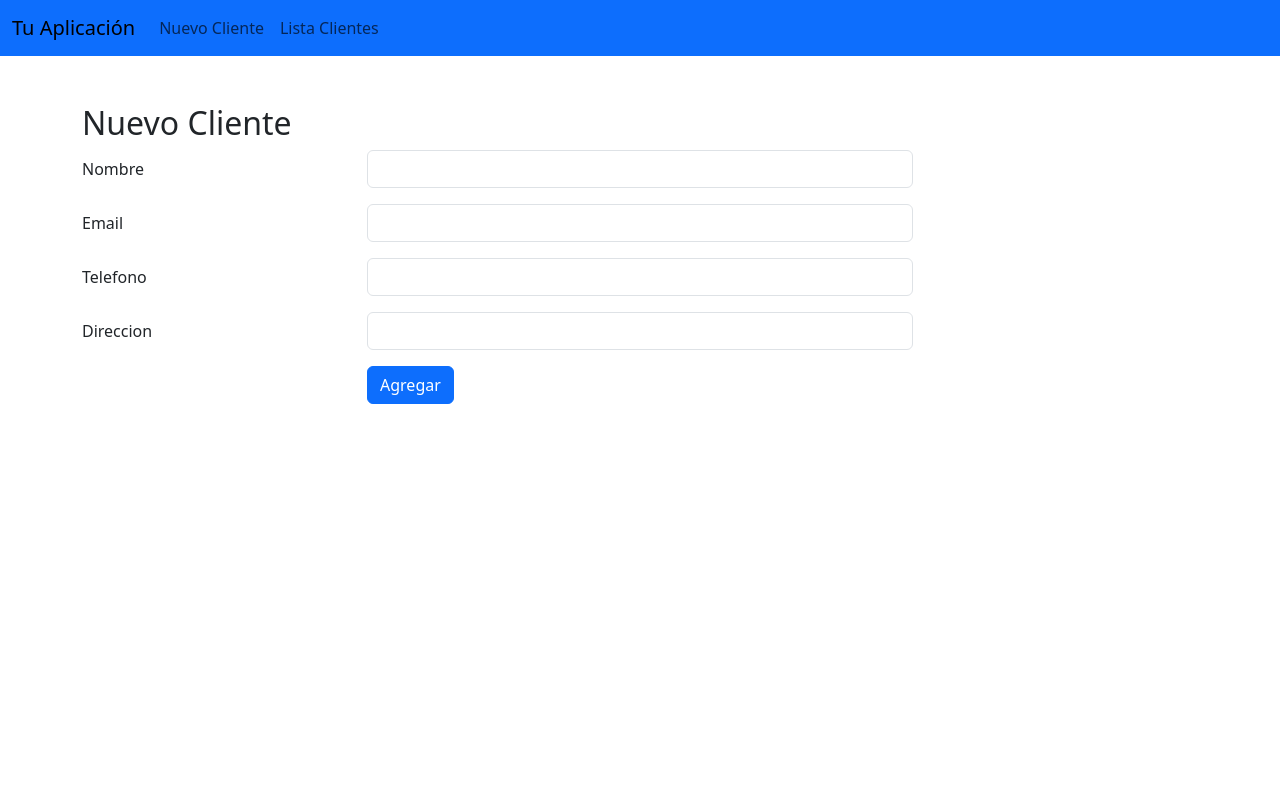
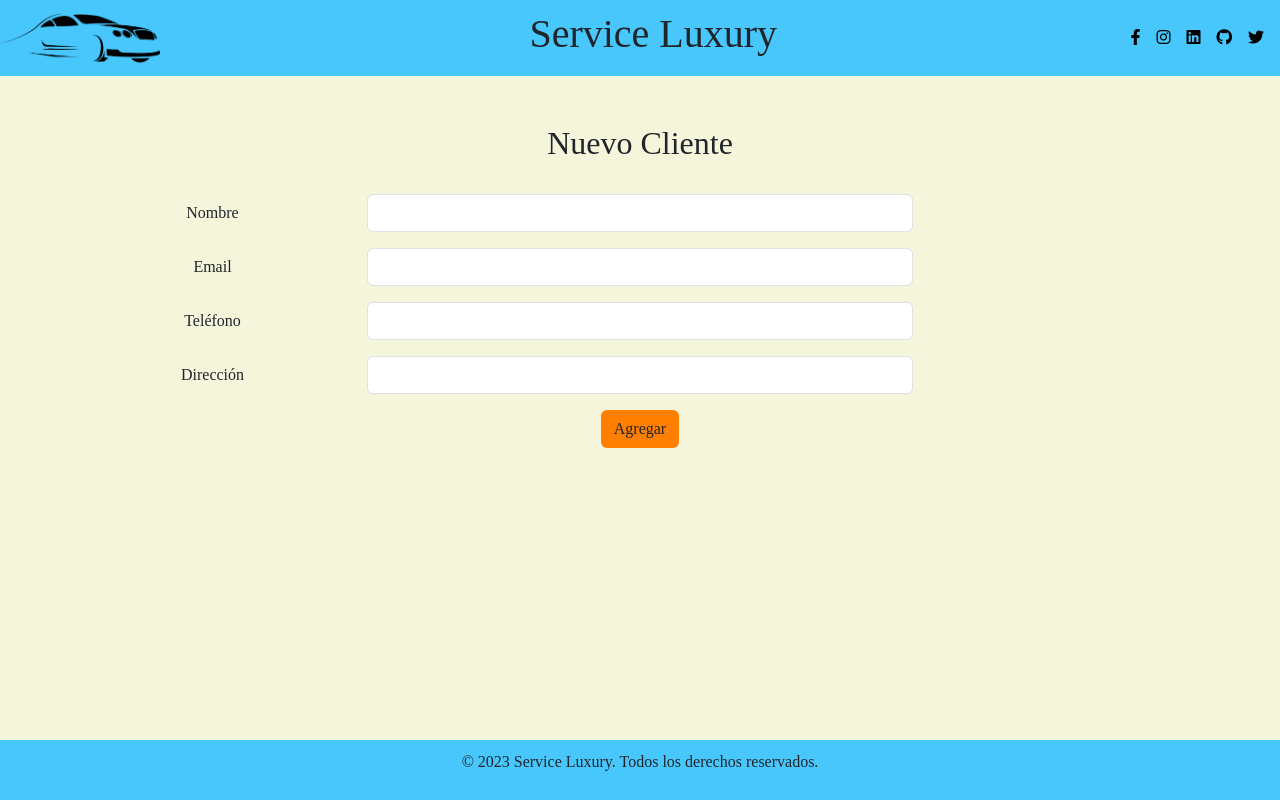
Before and after one commit to Samucontreras/CRUDPHP, a PHP site: page /crear.php in a window 1280 px wide. Run offline with PHP 8.4, Linux system fonts and the light colour scheme.

Commit message:
Modificacion y Actualizaciones

```diff
--- /dev/null
+++ b/Mensaje.js
@@ -0,0 +1,6 @@
+setTimeout(function () {
+    var successMessage = document.getElementById('success-message');
+    if (successMessage) {
+        successMessage.style.display = 'none';
+    }
+}, 3000); // 3000
--- a/crear.php
+++ b/crear.php
@@ -24,25 +24,33 @@ if ($_SERVER['REQUEST_METHOD'] == 'POST') {
     // Validar campos
     if (empty($name) || empty($email) || empty($phone) || empty($address)) {
         $errorMessage = "Todos los campos son requeridos";
+    } elseif (!filter_var($email, FILTER_VALIDATE_EMAIL)) {
+        $errorMessage = "El formato del correo electrónico no es válido";
+    } elseif (!preg_match("/^\d{9}$/", $phone)) {
+        $errorMessage = "El formato del número de teléfono no es válido";
     } else {
         // Verificar si el correo electrónico ya está en uso
-        $checkDuplicateEmail = "SELECT * FROM clientes WHERE email='$email'";
-        $duplicateResult = $connection->query($checkDuplicateEmail);
+        $checkDuplicateEmail = "SELECT * FROM clientes WHERE email=?";
+        $stmt = $connection->prepare($checkDuplicateEmail);
+        $stmt->bind_param("s", $email);
+        $stmt->execute();
+        $duplicateResult = $stmt->get_result();
 
         if ($duplicateResult->num_rows > 0) {
             $errorMessage = "El correo electrónico ya está en uso. Por favor, utiliza otro.";
         } else {
             // Agregar cliente a la base de datos
-            $sql = "INSERT INTO clientes (name, email, phone, address) " .
-                    "VALUES ('$name', '$email', '$phone', '$address')";
-            $result = $connection->query($sql);
+            $sql = "INSERT INTO clientes (name, email, phone, address) VALUES (?, ?, ?, ?)";
+            $stmt = $connection->prepare($sql);
+            $stmt->bind_param("ssss", $name, $email, $phone, $address);
+            $result = $stmt->execute();
 
             if ($result) {
                 $successMessage = "Cliente agregado correctamente";
                 // Limpiar los valores después de una inserción exitosa
                 $name = $email = $phone = $address = "";
             } else {
-                $errorMessage = "Error al agregar el cliente: " . $connection->error;
+                $errorMessage = "Error al agregar el cliente: " . $stmt->error;
             }
         }
     }
@@ -51,42 +59,67 @@ if ($_SERVER['REQUEST_METHOD'] == 'POST') {
 
 <!DOCTYPE html>
 <html lang="en">
+
 <head>
     <meta charset="UTF-8">
     <meta name="viewport" content="width=device-width, initial-scale=1.0">
     <title>Formulario</title>
     <link rel="stylesheet" href="https://cdn.jsdelivr.net/npm/bootstrap@5.3.2/dist/css/bootstrap.min.css">
     <script src="https://cdn.jsdelivr.net/npm/bootstrap@5.3.2/dist/js/bootstrap.bundle.min.js"></script>
+    <link rel="stylesheet" href="https://cdnjs.cloudflare.com/ajax/libs/font-awesome/6.0.0/css/all.min.css">
+    <link rel="stylesheet" href="estilo.css">
 </head>
+
 <body>
-    <nav class="navbar navbar-expand-lg navbar-light bg-primary">
-        <div class="container-fluid">
-            <a class="navbar-brand" href="/CRUDPHP/index.php">Tu Aplicación</a>
-            <button class="navbar-toggler" type="button" data-toggle="collapse" data-target="#navbarNav" aria-controls="navbarNav" aria-expanded="false" aria-label="Toggle navigation">
-                <span class="navbar-toggler-icon"></span>
-            </button>
-            <div class="collapse navbar-collapse" id="navbarNav">
-                <ul class="navbar-nav">
-                    <li class="nav-item">
-                        <a class="nav-link" href="/CRUDPHP/crear.php">Nuevo Cliente</a>
-                    </li>
-                    <li class="nav-item">
-                        <a class="nav-link" href="/CRUDPHP/index.php">Lista Clientes</a>
-                    </li>
-                </ul>
-            </div>
-        </div>
+    <!-- NavBar -->
+    <nav class="navbar navbar-custom">
+        <a class="navbar-brand" href="/crudphp/index.php">
+            <img src="/crudphp/img/logo.png" width="160" height="50" class="d-inline-block align-top" alt=""></a>
+        <h1 class="h">Service Luxury</h1>
+        <ul class="navbar-nav d-flex flex-row">
+            <!-- Icons -->
+            <li class="nav-item me-2 me-lg-3">
+                <a class="nav-link" href="#">
+                    <i class="fab fa-facebook-f text-black"></i>
+                </a>
+            </li>
+            <li class="nav-item me-2 me-lg-3">
+                <a class="nav-link" href="#">
+                    <i class="fab fa-instagram text-black"></i>
+                </a>
+            </li>
+            <li class="nav-item me-2 me-lg-3">
+                <a class="nav-link" href="#">
+                    <i class="fab fa-linkedin text-black"></i>
+                </a>
+            </li>
+            <li class="nav-item me-2 me-lg-3">
+                <a class="nav-link" href="#">
+                    <i class="fab fa-github text-black"></i>
+                </a>
+            </li>
+            <li class="nav-item me-2 me-lg-3">
+                <a class="nav-link" href="#">
+                    <i class="fab fa-twitter text-black"></i>
+                </a>
+            </li>
+        </ul>
     </nav>
+    <!-- Fin NavBar -->
 
     <div class="container my-5">
-        <h2>Nuevo Cliente</h2>
+        <h2 class="text-center">Nuevo Cliente</h2><br>
 
         <?php
         if (!empty($errorMessage)) {
             echo "
-            <div class='alert alert-warning alert-dismissible fade show' role='alert'>
-                <strong>$errorMessage</strong>
-                <button type='button' class='btn-close' data-bs-dismiss='alert' aria-label='Close'></button>
+            <div class='row mb-3'>
+                <div class='offset-sm-3 col-sm-6'>
+                    <div class='alert alert1 alert-dismissible fade show' role='alert'>
+                        <strong>$errorMessage</strong>
+                         <button type='button' class='btn-close' data-bs-dismiss='alert' aria-label='Close'></button>
+                    </div>
+                </div>
             </div>
             ";
         }
@@ -95,7 +128,7 @@ if ($_SERVER['REQUEST_METHOD'] == 'POST') {
             echo "
             <div class='row mb-3'>
                 <div class='offset-sm-3 col-sm-6'>
-                    <div class='alert alert-success alert-dismissible fade show' role='alert'>
+                    <div class='alert alert2 alert-dismissible fade show' role='alert'>
                         <strong>$successMessage</strong>
                         <button type='button' class='btn-close' data-bs-dismiss='alert' aria-label='Close'></button>
                     </div>
@@ -105,7 +138,7 @@ if ($_SERVER['REQUEST_METHOD'] == 'POST') {
         }
         ?>
 
-        <form method="post">
+        <form method="post" class="text-center">
             <div class="row mb-3">
                 <label class="col-sm-3 col-form-label">Nombre</label>
                 <div class="col-sm-6">
@@ -119,41 +152,28 @@ if ($_SERVER['REQUEST_METHOD'] == 'POST') {
                 </div>
             </div>
             <div class="row mb-3">
-                <label class="col-sm-3 col-form-label">Telefono</label>
+                <label class="col-sm-3 col-form-label">Teléfono</label>
                 <div class="col-sm-6">
                     <input type="text" class="form-control" name="phone" value="<?php echo $phone; ?>">
                 </div>
             </div>
             <div class="row mb-3">
-                <label class="col-sm-3 col-form-label">Direccion</label>
+                <label class="col-sm-3 col-form-label">Dirección</label>
                 <div class="col-sm-6">
                     <input type="text" class="form-control" name="address" value="<?php echo $address; ?>">
                 </div>
             </div>
 
-            <?php
-            if (!empty($successMessage)) {
-                echo "
-                <div class='row mb-3'>
-                    <div class='offset-sm-3 col-sm-6'>
-                        <div class='alert alert-success alert-dismissible fade show' role='alert'>
-                            <strong>$successMessage</strong>
-                            <button type='button' class='btn-close' data-bs-dismiss='alert' aria-label='Close'></button>
-                        </div>
-                    </div>
-                </div>
-                ";
-            }
-            ?>
-
             <div class="row mb-1">
                 <div class="offset-sm-3 col-sm-6">
-                    <button type="submit" class="btn btn-primary btn-block">Agregar</button>
+                    <button type="submit" class="btn btn-custom btn-block">Agregar</button>
                 </div>
             </div>
-
         </form>
     </div>
+    <footer>
+    <p>&copy; <?php echo date("Y"); ?> Service Luxury. Todos los derechos reservados.</p>
+    </footer>
+</body>
 
-</body>
 </html>
--- /dev/null
+++ b/estilo.css
@@ -0,0 +1,61 @@
+body{
+    background-color: beige;
+    font-family: 'Times New Roman', serif;
+}
+
+.navbar-custom{
+    background-color: #47c7fc;
+}
+
+.h{
+    font-family: 'Ephesis';
+}
+
+.btn-custom{
+    background-color: #47c7fc;
+}
+
+.btn-custom:hover{
+    background-color: #0290cc;
+}
+
+.btn{
+    background-color: #ff8000;
+}
+.btn:hover{
+    background-color: #0290cc;
+}
+
+.eliminar{
+    background-color: red;
+}
+
+.eliminar:hover{
+    background-color: rgb(255, 88, 88);
+}
+
+.alert1{
+    background-color: #ff8000;
+
+}
+
+.alert2{
+    background-color: rgb(9, 189, 9);
+
+}
+
+body {
+    display: flex;
+    flex-direction: column;
+    min-height: 100vh;
+}
+
+.container {
+    flex: 1;
+}
+
+footer {
+    background-color: #47c7fc;
+    padding: 10px 0;
+    text-align: center;
+}
```
Also changed, not shown: editar.php (+59 -26 lines), eliminarregistro.js (+9 -0 lines), index.php (+84 -42 lines), img/logo.png (added).
